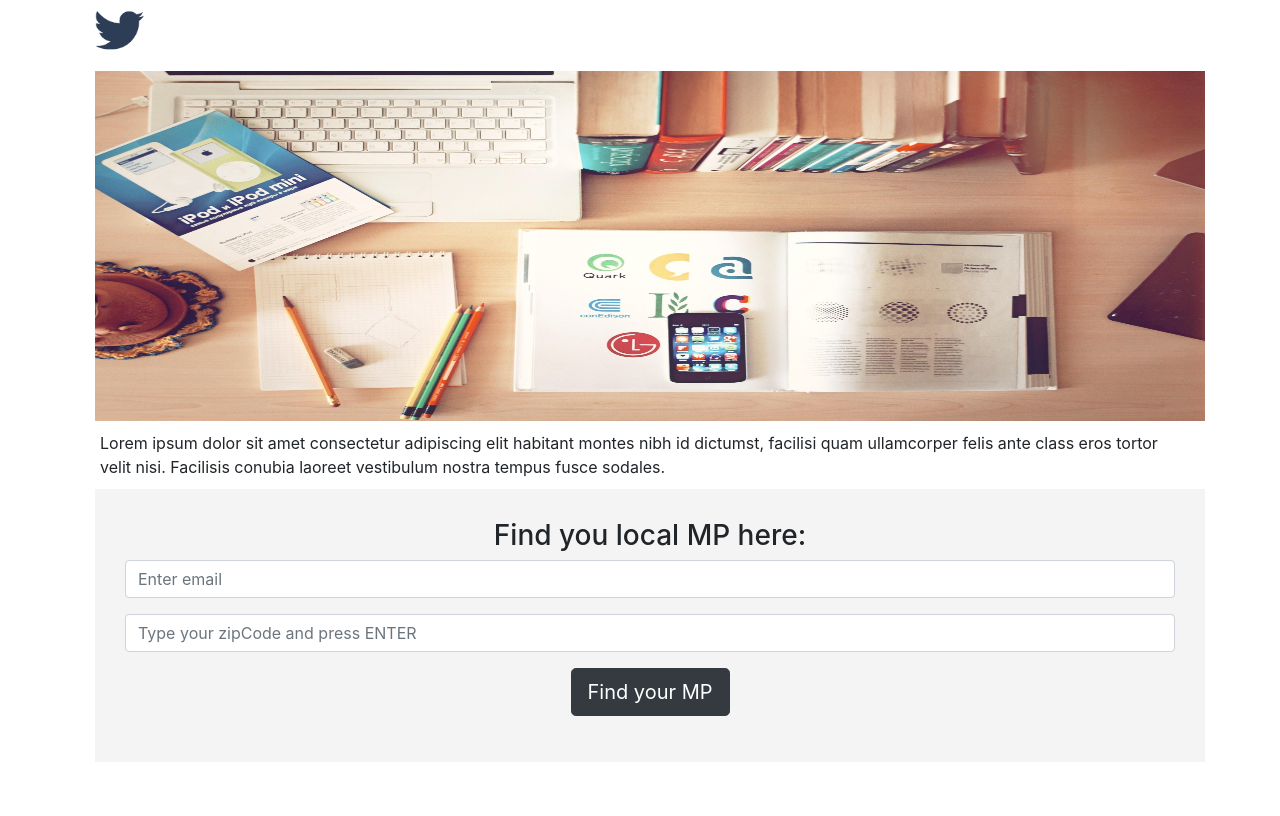
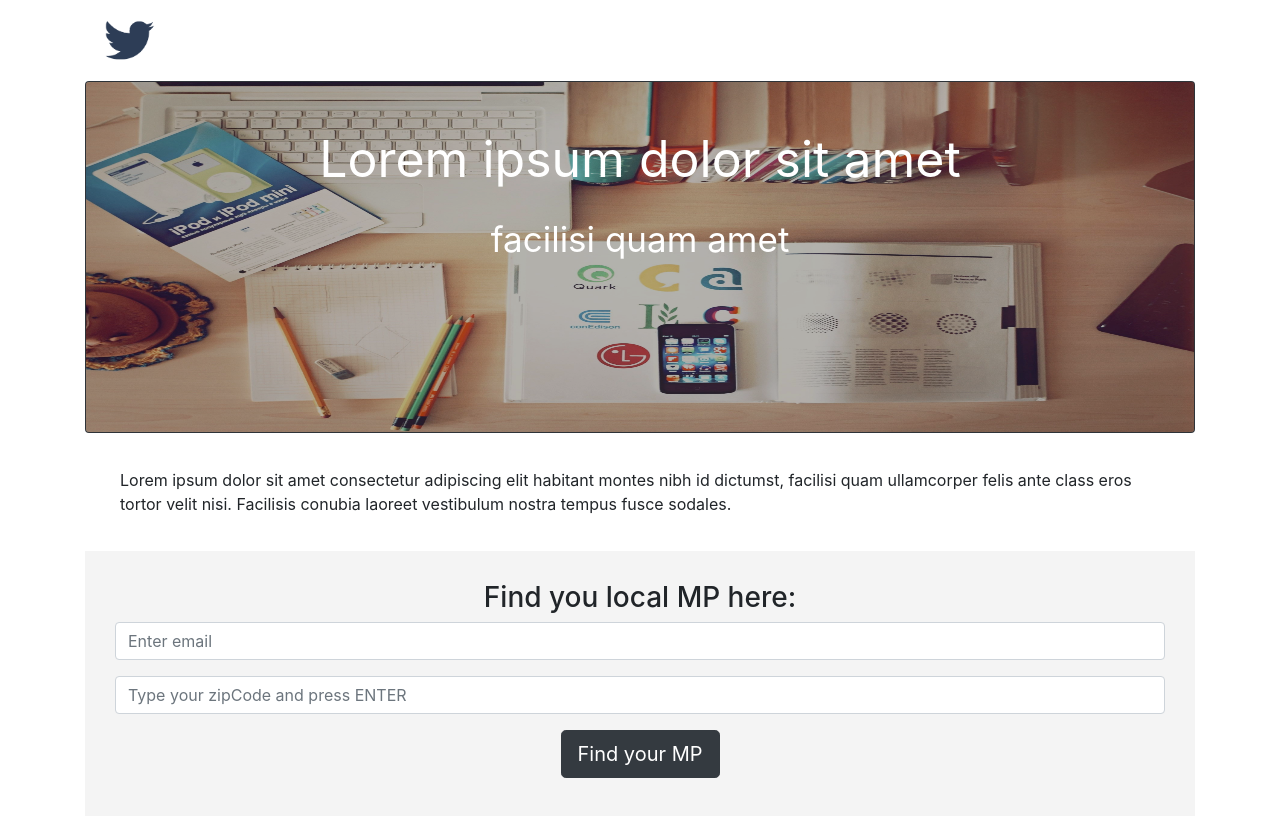
Before and after one commit to AdanTouchPoint/3services, a React (Create React App) app: page / in a window 1280 px wide. Shown: the top 816 px of the page. Built offline with nearby package versions, Linux system fonts and the light colour scheme.

Commit message:
fix styles

```diff
--- a/src/components/EmailForm.js
+++ b/src/components/EmailForm.js
@@ -15,7 +15,6 @@ const EmailForm = ({mps,setShowThankYou, setShowFindForm, dataUser, setDataUser,
    // My tax dollars are being spent on unnecessary government programs, subsidies,  and initiatives, and we must put an end to it.
    // As a voter, this is my most important issue and I am urging you to work in Canberra towards eliminating waste.
    // Thank you.`
-const { email, name } = emailData
     const handleChange = e => {
         e.preventDefault()
         setDataUser({
@@ -94,33 +93,30 @@ const { email, name } = emailData
                 </div>
                 <div style={{maxHeight:'38',height:'100%'}}>TO: REPRESENTATIVE INFORMATION</div>
                 <div className={'formEmail'}>
-                    <Form.Group as={Col} controlId="nameTo">
+                    <Form.Group as={Col}>
                         <Form.Control
                             as={'input'}
-                            inline
-
+                            // inline
                             readOnly
                             type="text"
                             placeholder={emailData.name}
                             name="nameTo"
                         />
                     </Form.Group>
-                    <Form.Group as={Col} controlId="nameTo">
+                    <Form.Group as={Col} >
                         <Form.Control
                             as={'input'}
-                            inline
+                            // inline
                             readOnly
-
                             type="text"
                             placeholder={`${emailData.city} - ${emailData.state}`}
                             name="state-city"
                         />
                     </Form.Group>
-                    <InputGroup as={Col} controlId="cp">
+                    <InputGroup as={Col} >
                         <Form.Control
-                            inline
+                            // inline
                             readOnly
-
                             type="text"
                             name="cp"
                             placeholder={dataUser.zipCode}
@@ -141,7 +137,7 @@ const { email, name } = emailData
                 </div>
                 <Form.Group style={{paddingTop:'20px'}}>
                     <Form.Control
-                        plainText
+                        // plainText
                         as="textarea"
                         rows={8}
                         defaultValue={dataUser.text}
--- a/src/components/MainForm.js
+++ b/src/components/MainForm.js
@@ -5,25 +5,25 @@ import Button from "react-bootstrap/cjs/Button";
 import Alert from "react-bootstrap/Alert";
 import axios from "axios";
 import List from './List'
- import mainimage from '../assets/20-3670x2462.jpg';
+import mainimage from '../assets/20-3670x2462.jpg';
 import icon from '../assets/tw.png'
 import cryptoRandomString from "crypto-random-string";
 import EmailForm from "./EmailForm";
 import ThankYou from "./ThankYou";
-
-
-
-const MainForm = ({dataUser, setDataUser, setSenator, senator, mp, setMp,setEmailData,emailData}) => {
+import CardImg from "react-bootstrap/cjs/CardImg";
+import Card from "react-bootstrap/cjs/Card";
+const MainForm = ({dataUser, setDataUser, setSenator, senator, mp, setMp, setEmailData, emailData}) => {
     const [showLoadSpin, setShowLoadSpin] = useState(false)
-    const [showList,setShowList] = useState(true )
-    const [showFindForm,setShowFindForm] = useState(false)
+    const [showList, setShowList] = useState(true)
+    const [showFindForm, setShowFindForm] = useState(false)
     const [showEmailForm, setShowEmailForm] = useState(true)
     // const [yourMP, setYourMP] = useState([])
     const [validated, setValidated] = useState(false);
     const [error, setError] = useState(false)
-    const [showThankYou, setShowThankYou] = useState (true)
+    const [showThankYou, setShowThankYou] = useState(true)
     // const [tweetText, setTweetText] = useState({})
     const handleChange = e => {
+        e.preventDefault();
         setDataUser({
             ...dataUser,
             [e.target.name]: e.target.value
@@ -31,7 +31,7 @@ const MainForm = ({dataUser, setDataUser, setSenator, senator, mp, setMp,setEmai
         console.log(e.target.value)
         console.log(dataUser)
     }
-    const { userName, zipCode, emailUser, id} = dataUser;
+    const {userName, zipCode, emailUser, id} = dataUser;
 
     const click = async e => {
         e.preventDefault();
@@ -55,33 +55,48 @@ const MainForm = ({dataUser, setDataUser, setSenator, senator, mp, setMp,setEmai
         const getMp = await response.data.getMp
         setSenator(dataPayload)
         setMp(getMp)
-        await setShowLoadSpin(false)
+        setShowLoadSpin(false)
         setShowList(false)
 
     }
     return (
 
-        <div className={'container'} style={{ justifyContent: 'center', display: 'block'}}>
+        <div className={'container'} style={{justifyContent: 'center', display: 'block'}}>
             <div>
-                <img style={{ margin:'10px', maxHeight:'50px',maxWidth:'50px', height:'100%', width:'100px'}} src={icon}/>
+                <img style={{margin: '20px', maxHeight: '50px', maxWidth: '50px', height: '100%', width: '100px'}}
+                     src={icon}/>
             </div>
+            <Card className="bg-dark text-white">
+                <Card.Img style={{maxWidth: '1150px', maxHeight: '350px', height: '100%', width: '100%',}} src={mainimage}
+                     alt={'logo'}/>
+                     <Card.ImgOverlay style={{backgroundColor:'rgba(0,0,0,0.3)'}}>
+                         <Card.Body>
+                         <Card.Text className={'text'} style={{fontWeight:'300px', textAlign:'center'}}>
+                                 Lorem ipsum dolor sit amet
+                         </Card.Text>
+                             <Card.Text className={'text2'} style={{fontWeight:'300px', textAlign:'center'}}>
+                                 facilisi quam amet
+                             </Card.Text>
+                         </Card.Body>
+                     </Card.ImgOverlay>
+            </Card>
+            <div className={'container'} style={{padding: '35px'}}>
 
-            <img  style={{margin:'10px',maxWidth: '1150px',maxHeight:'350px',height:'100%', width: '100%',}}  src={mainimage} alt={'logo'}/>
-            <div className={'container'} >
-
-                    Lorem ipsum dolor sit amet consectetur adipiscing elit habitant montes nibh id dictumst, facilisi quam ullamcorper felis ante class eros tortor velit nisi. Facilisis conubia laoreet vestibulum nostra tempus fusce sodales.
+                Lorem ipsum dolor sit amet consectetur adipiscing elit habitant montes nibh id dictumst, facilisi quam
+                ullamcorper felis ante class eros tortor velit nisi. Facilisis conubia laoreet vestibulum nostra tempus
+                fusce sodales.
 
             </div>
-            <div style={{margin:'10px',maxWidth: '1150px', width: '100%', backgroundColor:'#f4f4f4'}}>
-                <div hidden={showFindForm} className={'container'} style={{textAlign:'center', padding:'30px'}}>
+            <div style={{maxWidth: '1150px', width: '100%', backgroundColor: '#f4f4f4'}}>
+                <div hidden={showFindForm} className={'container'} style={{textAlign: 'center', padding: '30px'}}>
 
                     {error ? <Alert variant={'danger'}>
                         All fields are required!
                     </Alert> : null}
                     <Form onSubmit={click} noValidate validated={validated}>
 
-                        <h3 >Find you local MP here:</h3>
-                        <Form.Group controlId="email">
+                        <h3>Find you local MP here:</h3>
+                        <Form.Group>
                             <Form.Control
                                 type="email"
                                 placeholder="Enter email"
@@ -90,9 +105,8 @@ const MainForm = ({dataUser, setDataUser, setSenator, senator, mp, setMp,setEmai
                                 required
                             />
                         </Form.Group>
-                        <Form.Group controlId="cp">
+                        <Form.Group >
                             <Form.Control
-                                submit
                                 type="text"
                                 placeholder="Type your zipCode and press ENTER"
                                 name="zipCode"
@@ -112,16 +126,17 @@ const MainForm = ({dataUser, setDataUser, setSenator, senator, mp, setMp,setEmai
                                 Find your MP
                             </Button>
                         </Form.Group>
+                        {showLoadSpin ? <Loader
+                            visible={showLoadSpin}
+                            type="Puff"
+                            color="#000000"
+                            height={100}
+                            width={100}
+                            timeout={5000} //3 secs
+                        /> : null }
                     </Form>
-                    <Loader
-                        visible={showLoadSpin}
-                        type="Puff"
-                        color="#000000"
-                        height={100}
-                        width={100}
-                        timeout={3000} //3 secs
-                    />
-                    <div style={{textAlign:'justify'}} className={'container'} hidden={showList}>
+
+                    <div style={{textAlign: 'justify'}} className={'container'} hidden={showList}>
                         <div>
                             <p>NOTE: Choose only one Representative at a time.
                                 If you wish to contact more than one representative, or add further emails to the same
@@ -144,7 +159,7 @@ const MainForm = ({dataUser, setDataUser, setSenator, senator, mp, setMp,setEmai
                             )}
                         </div>
                     </div>
-                    <div  style={{textAlign:'justify'}}  className={'container'} hidden={showList} >
+                    <div style={{textAlign: 'justify'}} className={'container'} hidden={showList}>
                         <h2>Senators</h2>
                         {senator.filter(item => item.govt_type === 'Federal Senators').map((mps, index) => (
                                 <div>
--- a/src/index.css
+++ b/src/index.css
@@ -11,7 +11,23 @@ code {
   font-family: source-code-pro, Menlo, Monaco, Consolas, 'Courier New',
     monospace;
 }
+.text{
+  font-size: 50px;
+}
+.text2{
+  font-size: 35px;
+}
+.buttonsContainer{
+  display:flex;
+  padding:7px 7px;
+  background-color: white;
+  justify-content: space-between;
+  margin-bottom: 10px;
+}
+.buttons{
+  display: block;
 
+}
 .formEmail {
 display: flex;
 }
@@ -27,4 +43,14 @@ display: flex;
   .emailContainer{
     padding: 25px;
   }
+  .buttonsContainer {
+    text-align: center;
+    display: block;
+  }
+  .text{
+    font-size: 25px;
+  }
+  .text2 {
+    font-size: 25px;
+  }
 }
```
Also changed, not shown: src/components/List.js (+13 -12 lines).
